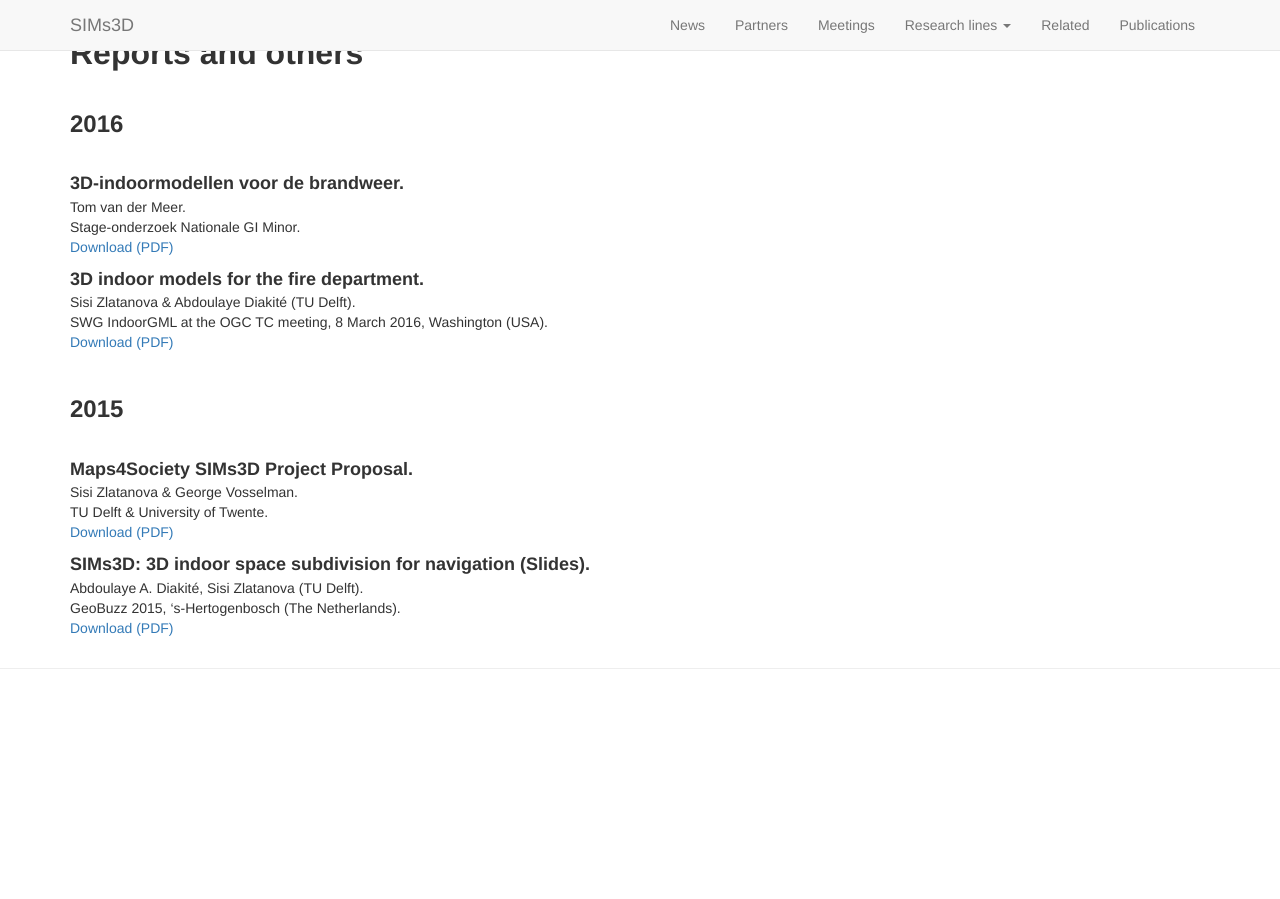
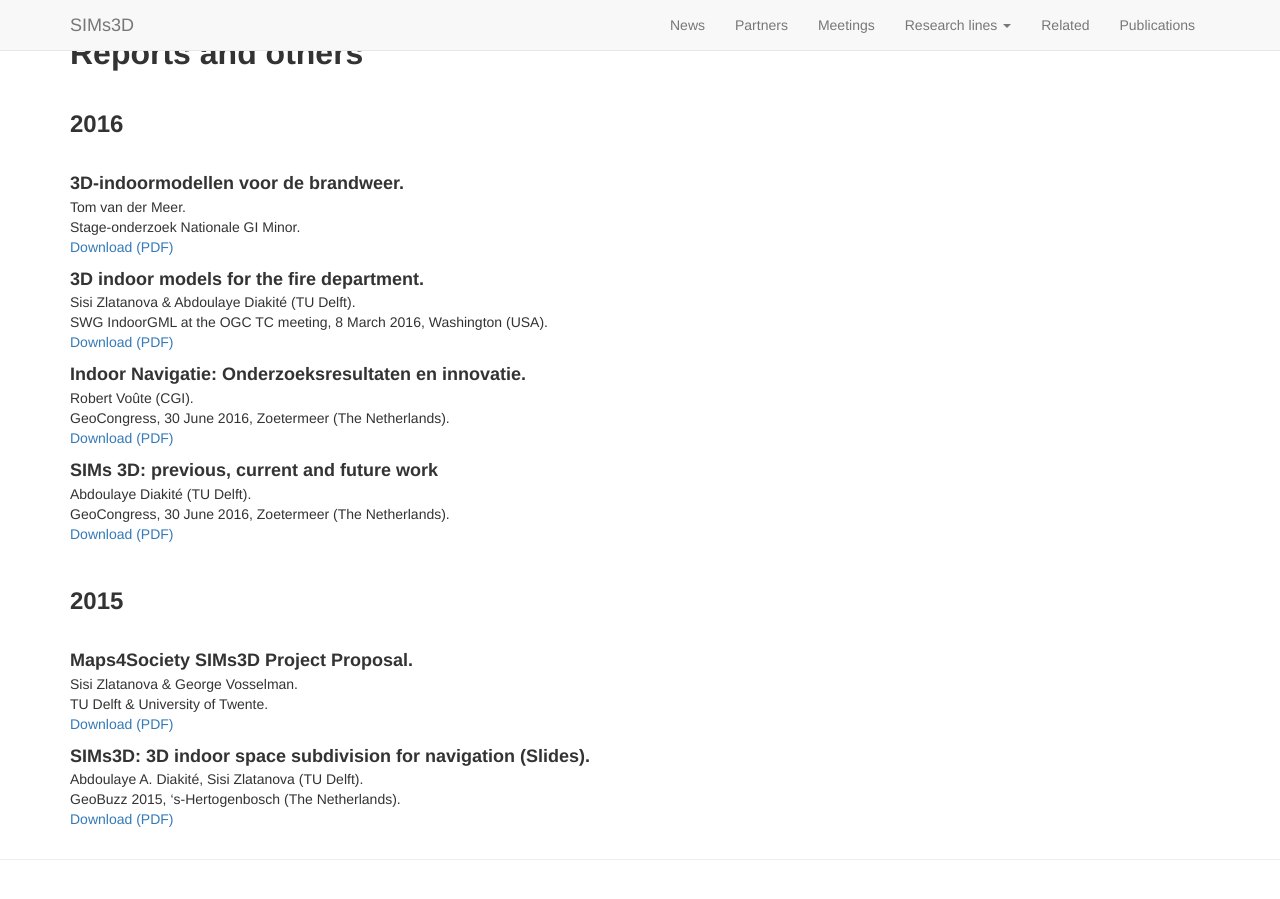
Before and after one commit to SIMs3D/sims3d.github.io, a Jekyll site: the page built from publications/index.md, in a window 1280 px wide and 900 px high, scrolled down 670 px. Built offline with Jekyll 4.4.1, drawn with Linux system fonts in a browser that asks for light colours; nearby versions of some CDN libraries; before the commit the page ends 1379 px from its top, so only the background shows below that.

Commit message:
Added Geocongress slides

```diff
--- a/publications/index.md
+++ b/publications/index.md
@@ -54,6 +54,20 @@ Sisi Zlatanova & Abdoulaye Diakité (TU Delft).
 <br> SWG IndoorGML at the OGC TC meeting, 8 March 2016, Washington (USA).
 <br><a href="pdfs/2016/SIMs3D_OGC.pdf">Download (PDF)</a>
 
+<font size="4">
+<b> Indoor Navigatie: Onderzoeksresultaten en innovatie.</b>
+</font>
+Robert Voûte (CGI).
+<br> GeoCongress, 30 June 2016, Zoetermeer (The Netherlands).
+<br><a href="pdfs/2016/Robert_GeoCongres 2016.pdf">Download (PDF)</a>
+
+<font size="4">
+<b> SIMs 3D: previous, current and future work</b>
+</font>
+Abdoulaye Diakité (TU Delft).
+<br> GeoCongress, 30 June 2016, Zoetermeer (The Netherlands).
+<br><a href="pdfs/2016/Abdou_GeoCongres 2016.pdf">Download (PDF)</a>
+
 <br>
 <font size="5"><b>2015</b></font>
 <br>
```
